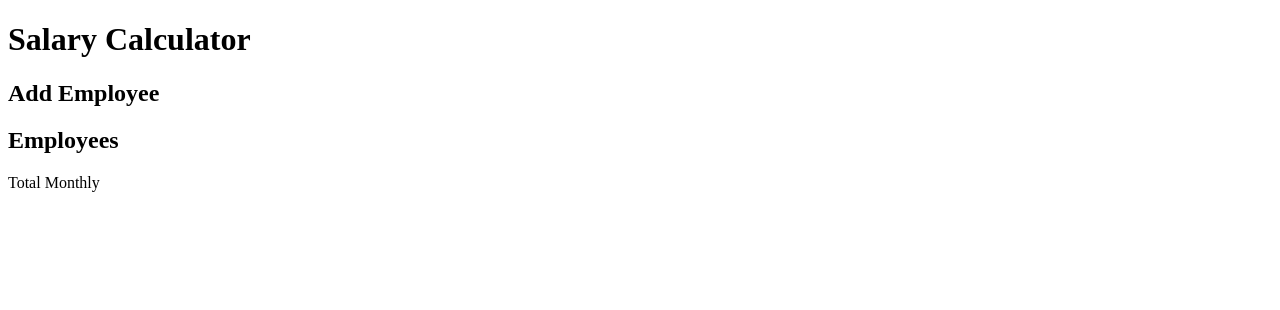
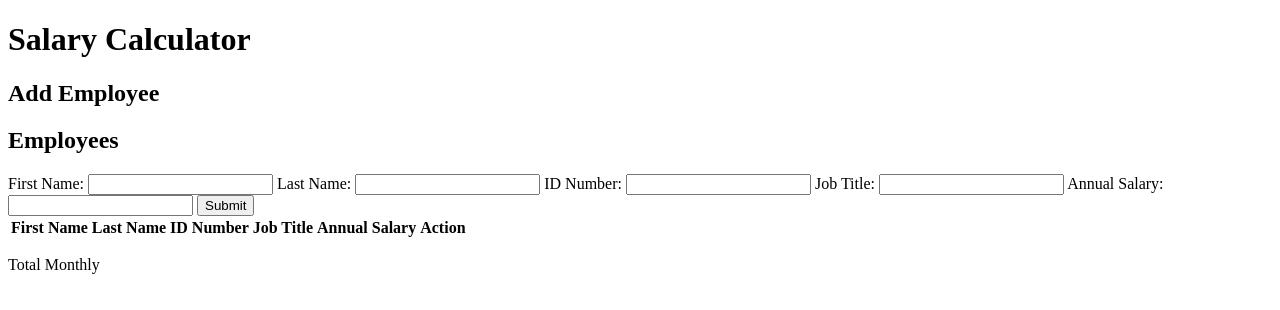
Before and after one commit to ericlane87/weekend-salary-calculator., a website: page index.html in a window 1280 px wide. Drawn offline with Linux system fonts and the light colour scheme; files that its build step writes are made by us from their sources.

Commit message:
commit-2

```diff
--- /dev/null
+++ b/client.js
@@ -0,0 +1,45 @@
+
+        let totalMonthlyCost = 0;
+
+        function submitForm() {
+            let firstName = document.querySelector('#firstName').value;
+            let lastName = document.querySelector('#lastName').value;
+            let idNumber = document.querySelector('#idNumber').value;
+            let jobTitle = document.querySelector('#jobTitle').value;
+            let  annualSalary = parseFloat(document.querySelector('#annualSalary').value);
+
+            let monthly = annualSalary / 12;
+            totalMonthlyCost += monthly;
+
+            let tableBody = document.querySelector('#employeeTblbd');
+
+            tableBody.innerHTML += `<tr><td>${firstName}</td><td>${lastName}</td><td>${idNumber}</td><td>${jobTitle}</td><td>${annualSalary}</td><td><button onclick='deleteEmployee(event)'>Delete</button></td></tr>`;
+
+            updateFooter();
+
+             document.getElementById('firstName').value = ""
+            document.getElementById('lastName').value = ""
+            document.getElementById('idNumber').value = ""
+            document.getElementById('jobTitle').value = ""
+           document.getElementById('annualSalary').value = ""
+        }
+
+
+        function deleteEmployee(event) {
+            event.target.parentElement.parentElement.remove();
+
+
+        }
+
+
+
+        function updateFooter() {
+            let footer = document.querySelector('#ft');
+            footer.innerHTML = `Total Monthly Cost: $ ${totalMonthlyCost}`;
+
+            if (totalMonthlyCost > 20000) {
+                footer.classList.add('over-budget');
+            } else {
+                footer.classList.remove('over-budget');
+            }
+        }
--- a/index.html
+++ b/index.html
@@ -12,9 +12,50 @@
   <main>
     <h2>Add Employee</h2>
     <h2>Employees</h2>
+    <form id="employeeForm">
+      <label for="firstName">First Name:</label>
+      <input type="text" id="firstName" data-testid="firstNameInput" required>
+
+      <label for="lastName">Last Name:</label>
+      <input type="text" id="lastName" data-testid="lastNameInput" required>
+
+      <label for="idNumber">ID Number:</label>
+      <input type="text" id="idNumber" data-testid="idInput" required>
+
+      <label for="jobTitle">Job Title:</label>
+      <input type="text" id="jobTitle" data-testid="titleInput" required>
+
+      <label for="annualSalary">Annual Salary:</label>
+      <input type="number" id="annualSalary" data-testid="annualSalaryInput" required>
+
+      <button type="button" onclick="submitForm()">Submit</button>
+  </form>
+
+
+  <table id="employeeTbl">
+    <thead>
+        <tr>
+            <th>First Name</th>
+            <th>Last Name</th>
+            <th>ID Number</th>
+            <th>Job Title</th>
+            <th>Annual Salary</th>
+            <th>Action</th>
+        </tr>
+    </thead>
+    <tbody id="employeeTblbd"></tbody>
+</table>
+
+
+
+
   </main>
-  <footer>
+  <footer id="ft">
     <p>Total Monthly</p>
   </footer>
+
+  <script src="client.js"></script>
+  <link rel="stylesheet" href="styles/style.css">
+
 </body>
 </html>
--- /dev/null
+++ b/styles/style.css
@@ -0,0 +1,3 @@
+.over-budget{
+    background-color: red;
+}
```
Also changed, not shown: calcSalay.js (deleted, +0 -41 lines).
